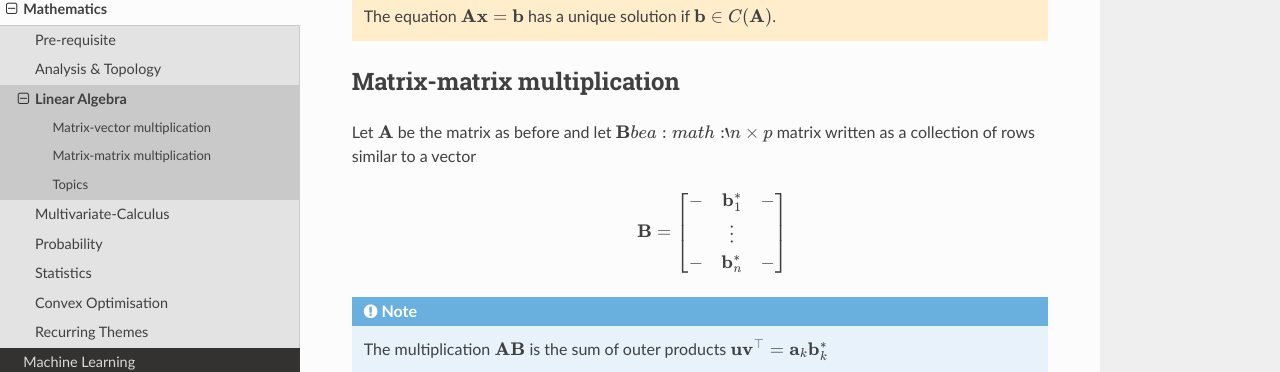
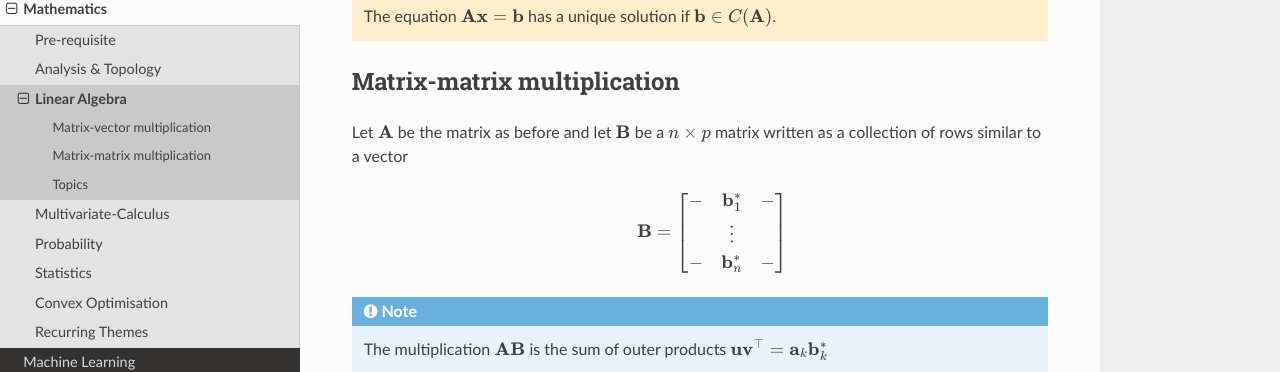
Before and after one commit to uselesstechjunks/leetcode, a Sphinx documentation site: the page built from docs/source/math/linalg.rst, in a window 1280 px wide and 900 px high, scrolled down 1116 px. Shown: the part 137-509 px from the top of the window. Built offline with Sphinx 7.4.7 and the Read the Docs theme 2.0.0, drawn with Linux system fonts in a browser that asks for light colours.

Commit message:
Update linalg.rst

```diff
--- a/docs/source/math/linalg.rst
+++ b/docs/source/math/linalg.rst
@@ -38,7 +38,7 @@ where :math:`\mathbf{a}_k\in\mathbb{R}^m` are column vectors. Let :math:`\mathbf
 ********************************************************************************
 Matrix-matrix multiplication
 ********************************************************************************
-Let :math:`\mathbf{A}` be the matrix as before and let :math:`\mathbf{B} be a :math:`n\times p` matrix written as a collection of rows similar to a vector
+Let :math:`\mathbf{A}` be the matrix as before and let :math:`\mathbf{B}` be a :math:`n\times p` matrix written as a collection of rows similar to a vector
 
 	.. math:: \mathbf{B}=\begin{bmatrix}-&\mathbf{b}^*_1&-\\&\vdots&\\-&\mathbf{b}^*_n&-\end{bmatrix}
 
```
